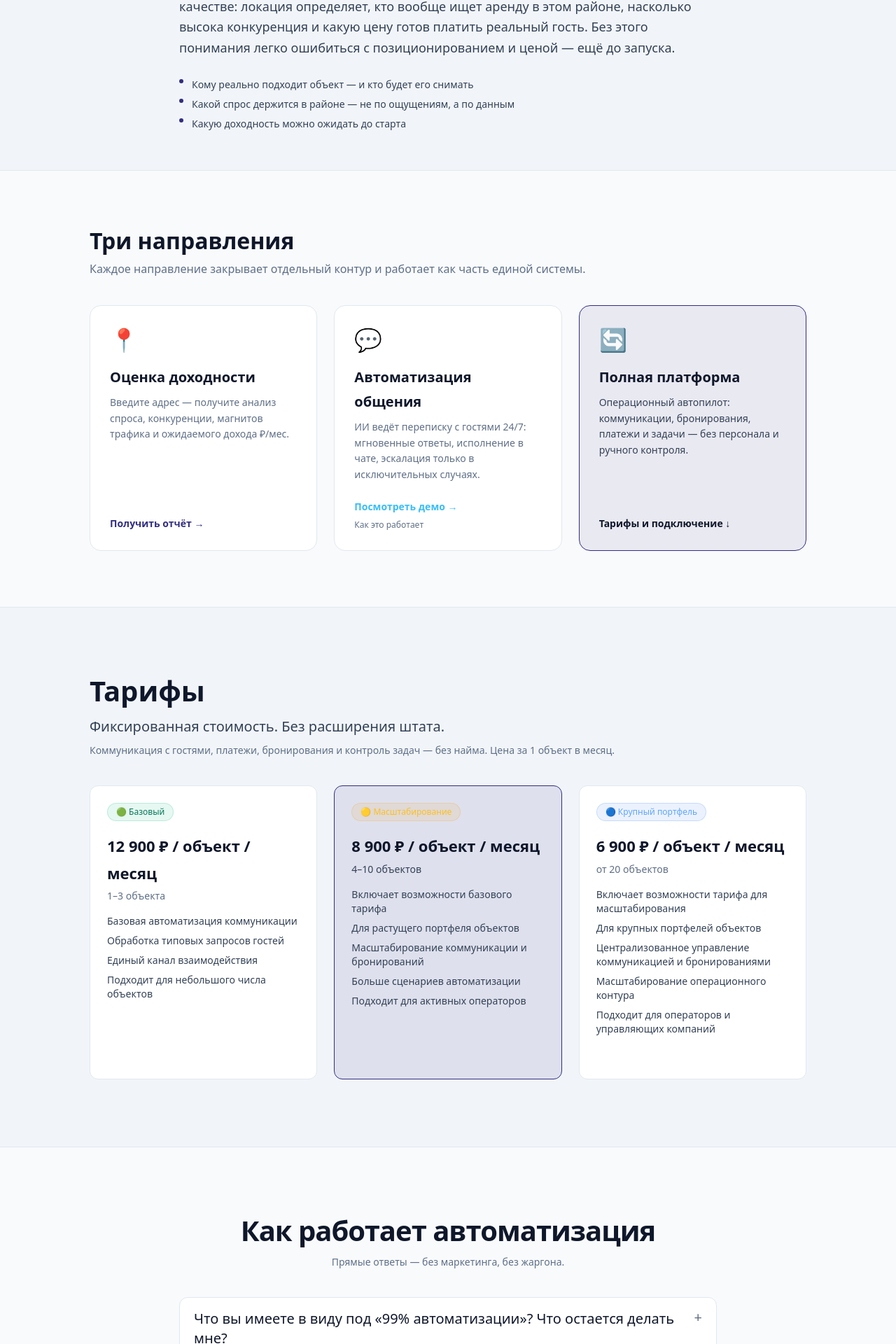
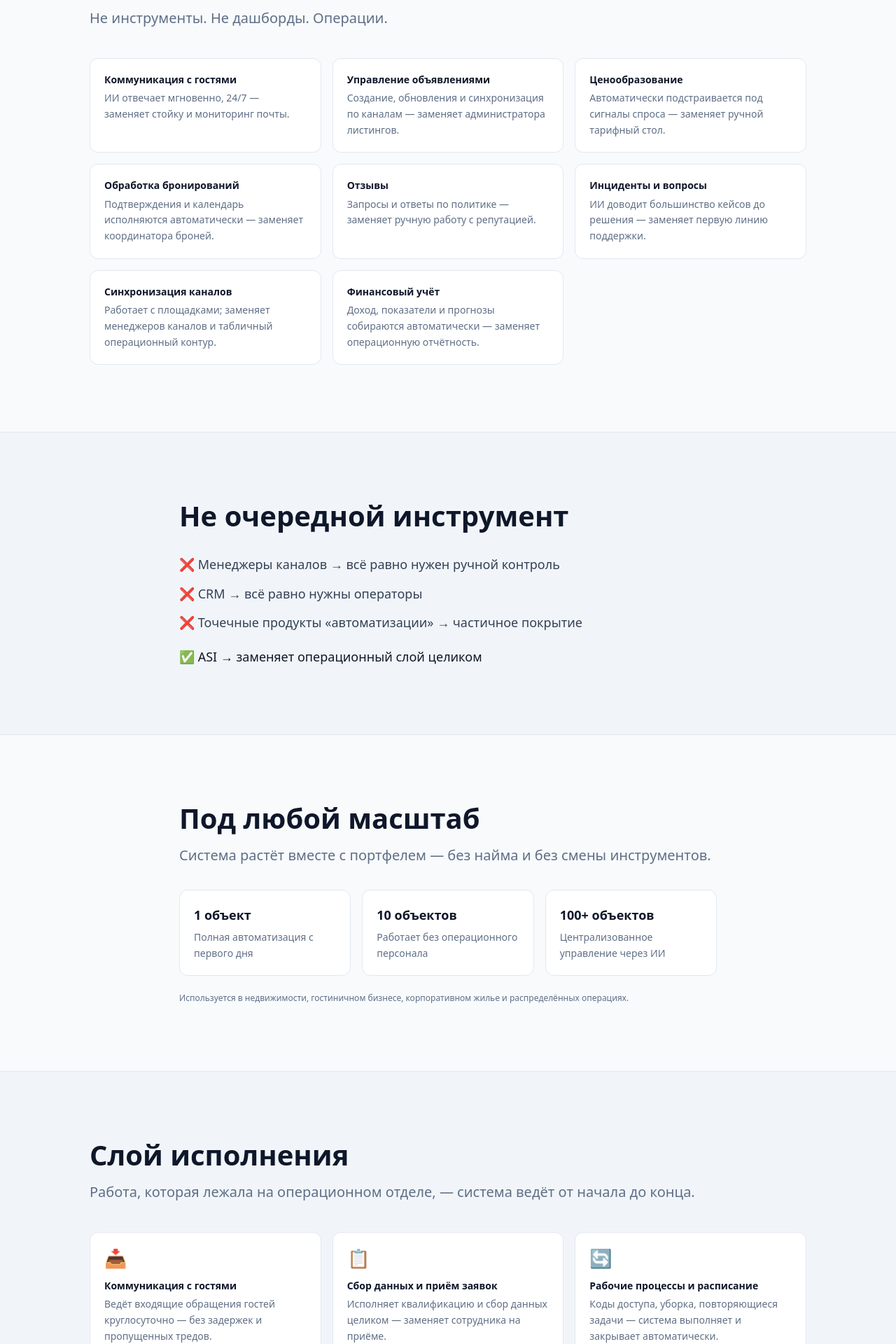
Before and after one commit to ASI-integration/asi-landing, a Next.js app: page /ru in a window 1280 px wide. Shown: the part 1199-3119 px from the top of the page at 70% size. Built offline with nearby package versions, Linux system fonts and the light colour scheme.

Commit message:
feat(ru-home): replace bridge and modules with stronger static sections

```diff
--- a/src/app/ru/page.tsx
+++ b/src/app/ru/page.tsx
@@ -9,6 +9,103 @@ import { RuComplianceFooter } from '@/components/ru/RuComplianceFooter';
 import { RuPublicNavHeader } from '@/components/ru/RuPublicNavHeader';
 
 const DEMO_LINK = '/connect';
+
+/* ─── Platform modules ──────────────────────────────────────────────────────── */
+const MODULES = [
+  {
+    id: 'real-estate',
+    name: 'Автопилот для недвижимости',
+    status: 'ACTIVE' as const,
+    desc: 'Ведёт коммуникации с гостями, операции, платежи и контроль от начала до конца.',
+  },
+  {
+    id: 'security',
+    name: 'Автопилот безопасности',
+    status: 'COMING SOON' as const,
+    desc: 'Мониторит события, исполняет правила доступа и автоматически реагирует на инциденты.',
+  },
+  {
+    id: 'market',
+    name: 'Автоматизация рынка',
+    status: 'COMING SOON' as const,
+    desc: 'Ведёт клиентские потоки, транзакции и операционные процессы без отдельного операционного стола.',
+  },
+];
+
+/* ─── Что автоматизируется ───────────────────────────────────────────────────── */
+const AUTOMATED_ITEMS = [
+  {
+    title: 'Коммуникация с гостями',
+    desc: 'ИИ отвечает мгновенно, 24/7 — заменяет стойку и мониторинг почты.',
+  },
+  {
+    title: 'Управление объявлениями',
+    desc: 'Создание, обновления и синхронизация по каналам — заменяет администратора листингов.',
+  },
+  {
+    title: 'Ценообразование',
+    desc: 'Автоматически подстраивается под сигналы спроса — заменяет ручной тарифный стол.',
+  },
+  {
+    title: 'Обработка бронирований',
+    desc: 'Подтверждения и календарь исполняются автоматически — заменяет координатора броней.',
+  },
+  {
+    title: 'Отзывы',
+    desc: 'Запросы и ответы по политике — заменяет ручную работу с репутацией.',
+  },
+  {
+    title: 'Инциденты и вопросы',
+    desc: 'ИИ доводит большинство кейсов до решения — заменяет первую линию поддержки.',
+  },
+  {
+    title: 'Синхронизация каналов',
+    desc: 'Работает с площадками; заменяет менеджеров каналов и табличный операционный контур.',
+  },
+  {
+    title: 'Финансовый учёт',
+    desc: 'Доход, показатели и прогнозы собираются автоматически — заменяет операционную отчётность.',
+  },
+];
+
+/* ─── Cards ─────────────────────────────────────────────────────────────────── */
+const CARDS = [
+  {
+    icon: '📥',
+    title: 'Коммуникация с гостями',
+    desc: 'Ведёт входящие обращения гостей круглосуточно — без задержек и пропущенных тредов.',
+  },
+  {
+    icon: '📋',
+    title: 'Сбор данных и приём заявок',
+    desc: 'Исполняет квалификацию и сбор данных целиком — заменяет сотрудника на приёме.',
+  },
+  {
+    icon: '🔄',
+    title: 'Рабочие процессы и расписание',
+    desc: 'Коды доступа, уборка, повторяющиеся задачи — система выполняет и закрывает автоматически.',
+  },
+  {
+    icon: '💳',
+    title: 'Платежи и монетизация',
+    desc: 'Доплаты, поздний выезд, дополнительные услуги — счёт в чате, оплата в один клик.',
+  },
+  {
+    icon: '📊',
+    title: 'Динамическое ценообразование',
+    desc: 'Тарифы двигаются со спросом, конкурентами и загрузкой — без ревеню-менеджера в контуре.',
+  },
+  {
+    icon: '🔔',
+    title: 'Редкий вызов оператора',
+    desc: 'Истинные исключения уходят человеку с полным контекстом. Всё остальное исполняется автоматически.',
+  },
+  {
+    icon: '🔒',
+    title: 'Безопасность и контроль доступа',
+    desc: 'Мониторинг в реальном времени, контроль доступа, обнаружение инцидентов и автоматические сценарии реагирования.',
+  },
+];
 
 /* ─── Contacts ──────────────────────────────────────────────────────────────── */
 function ContactLinks({ orientation = 'row' }: { orientation?: 'row' | 'col' }) {
@@ -71,94 +168,148 @@ export default function HomeRu() {
           ctaExternal: false,
         }} telegramVariant="icon" />
 
-        {/* ── Bridge: почему локация важна ── */}
-        <section className="py-12 sm:py-14 px-4 sm:px-6 bg-[var(--t-surface-2)] border-t border-[var(--t-border)]">
+        {/* ── Что реально автоматизируется ── */}
+        <section className="py-20 sm:py-24 px-4 sm:px-6 bg-[var(--t-bg)] border-t border-[var(--t-border)]">
+          <div className="max-w-5xl mx-auto">
+            <h2 className="text-3xl sm:text-4xl font-bold text-[var(--t-text)] mb-3">
+              Что реально автоматизируется
+            </h2>
+            <p className="text-[var(--t-muted)] text-lg mb-10">
+              Не инструменты. Не дашборды. Операции.
+            </p>
+            <div className="grid sm:grid-cols-2 lg:grid-cols-3 gap-4">
+              {AUTOMATED_ITEMS.map((item) => (
+                <div
+                  key={item.title}
+                  className="p-5 rounded-xl border border-[var(--t-border)] bg-[var(--t-surface)]"
+                >
+                  <h3 className="font-semibold text-[var(--t-text)] text-sm leading-snug">{item.title}</h3>
+                  <p className="mt-1.5 text-sm text-[var(--t-muted)] leading-relaxed">{item.desc}</p>
+                </div>
+              ))}
+            </div>
+          </div>
+        </section>
+
+        {/* ── Не очередной инструмент ── */}
+        <section className="py-20 sm:py-24 px-4 sm:px-6 bg-[var(--t-surface-2)] border-t border-[var(--t-border)]">
           <div className="max-w-3xl mx-auto">
-            <h2 className="text-2xl sm:text-3xl font-bold text-[var(--t-text)] mb-4">
-              Доходность — это не только ремонт
+            <h2 className="text-3xl sm:text-4xl font-bold text-[var(--t-text)] mb-8">
+              Не очередной инструмент
             </h2>
-            <p className="text-[var(--t-text-2)] text-base leading-relaxed mb-7">
-              Один объект работает хорошо, другой — почти не загружается. Часто дело не в качестве: локация определяет, кто вообще ищет аренду в этом районе, насколько высока конкуренция и какую цену готов платить реальный гость. Без этого понимания легко ошибиться с позиционированием и ценой — ещё до запуска.
-            </p>
-            <ul className="space-y-2">
-              {[
-                'Кому реально подходит объект — и кто будет его снимать',
-                'Какой спрос держится в районе — не по ощущениям, а по данным',
-                'Какую доходность можно ожидать до старта',
-              ].map((point) => (
-                <li key={point} className="flex items-start gap-3 text-sm text-[var(--t-text-2)]">
-                  <span className="mt-0.5 w-1.5 h-1.5 rounded-full bg-[color:var(--t-accent)] shrink-0" />
-                  {point}
+            <ul className="space-y-3 text-[var(--t-text-2)] text-base leading-relaxed">
+              <li>
+                <span className="text-[var(--t-muted)]" aria-hidden>❌ </span>
+                Менеджеры каналов → всё равно нужен ручной контроль
               </li>
-              ))}
+              <li>
+                <span className="text-[var(--t-muted)]" aria-hidden>❌ </span>
+                CRM → всё равно нужны операторы
+              </li>
+              <li>
+                <span className="text-[var(--t-muted)]" aria-hidden>❌ </span>
+                Точечные продукты «автоматизации» → частичное покрытие
+              </li>
+              <li className="pt-2 text-[var(--t-text)] font-medium">
+                <span className="text-emerald-500/90" aria-hidden>✅ </span>
+                ASI → заменяет операционный слой целиком
+              </li>
             </ul>
           </div>
         </section>
 
-        {/* ── 3 продуктовых модуля ── */}
-        <section className="py-16 sm:py-20 px-4 sm:px-6 bg-[var(--t-bg)] border-t border-[var(--t-border)]">
+        {/* ── Под любой масштаб ── */}
+        <section id="scale" className="scroll-mt-20 py-20 sm:py-24 px-4 sm:px-6 bg-[var(--t-bg)] border-t border-[var(--t-border)]">
+          <div className="max-w-3xl mx-auto">
+            <h2 className="text-3xl sm:text-4xl font-bold text-[var(--t-text)] mb-3">
+              Под любой масштаб
+            </h2>
+            <p className="text-[var(--t-muted)] text-lg mb-8">
+              Система растёт вместе с портфелем — без найма и без смены инструментов.
+            </p>
+            <div className="grid sm:grid-cols-3 gap-4">
+              {[
+                { scale: '1 объект',      note: 'Полная автоматизация с первого дня' },
+                { scale: '10 объектов',   note: 'Работает без операционного персонала' },
+                { scale: '100+ объектов', note: 'Централизованное управление через ИИ' },
+              ].map(({ scale, note }) => (
+                <div key={scale} className="p-5 rounded-xl border border-[var(--t-border)] bg-[var(--t-surface)]">
+                  <p className="text-[var(--t-text)] font-semibold text-base">{scale}</p>
+                  <p className="mt-1 text-sm text-[var(--t-muted)] leading-relaxed">{note}</p>
+                </div>
+              ))}
+            </div>
+            <p className="mt-6 text-xs text-[var(--t-muted)]">
+              Используется в недвижимости, гостиничном бизнесе, корпоративном жилье и распределённых операциях.
+            </p>
+          </div>
+        </section>
+
+        {/* ── Слой исполнения ── */}
+        <section className="py-20 sm:py-24 px-4 sm:px-6 bg-[var(--t-surface-2)] border-t border-[var(--t-border)]">
           <div className="max-w-5xl mx-auto">
-            <h2 className="text-2xl sm:text-3xl font-bold text-[var(--t-text)] mb-2">
-              Три направления
+            <h2 className="text-3xl sm:text-4xl font-bold text-[var(--t-text)] mb-3">
+              Слой исполнения
             </h2>
-            <p className="text-[var(--t-muted)] mb-10">
-              Каждое направление закрывает отдельный контур и работает как часть единой системы.
+            <p className="text-[var(--t-muted)] text-lg mb-10">
+              Работа, которая лежала на операционном отделе, — система ведёт от начала до конца.
             </p>
-            <div className="grid sm:grid-cols-3 gap-6">
-
-              {/* Module 1 — Location */}
-              <div className="flex flex-col p-7 rounded-2xl border border-[var(--t-border)] bg-[var(--t-surface)] hover:border-[color:var(--t-accent)]/60 hover:bg-[color-mix(in_srgb,var(--t-accent)_5%,var(--t-surface))] transition-all">
-                <div className="text-3xl mb-4">📍</div>
-                <h3 className="font-bold text-[var(--t-text)] text-lg mb-2">Оценка доходности</h3>
-                <p className="text-sm text-[var(--t-muted)] leading-relaxed mb-6 flex-1">
-                  Введите адрес — получите анализ спроса, конкуренции, магнитов трафика и ожидаемого дохода ₽/мес.
-                </p>
-                <Link
-                  href="/ru/location-analysis"
-                  className="inline-flex items-center gap-1.5 text-sm font-semibold text-[color:var(--t-accent)] hover:opacity-80 transition-opacity"
+            <div className="grid sm:grid-cols-2 lg:grid-cols-3 gap-4">
+              {CARDS.map((card) => (
+                <div
+                  key={card.title}
+                  className="p-5 rounded-xl border border-[var(--t-border)] bg-[var(--t-surface)]"
                 >
-                  Получить отчёт →
-                </Link>
+                  <span className="text-2xl" aria-hidden>{card.icon}</span>
+                  <h3 className="mt-3 font-semibold text-[var(--t-text)] text-sm leading-snug">{card.title}</h3>
+                  <p className="mt-1.5 text-sm text-[var(--t-muted)] leading-relaxed">{card.desc}</p>
                 </div>
-
-              {/* Module 2 — Communication */}
-              <div className="flex flex-col p-7 rounded-2xl border border-[var(--t-border)] bg-[var(--t-surface)] hover:border-sky-500/40 hover:bg-sky-950/10 transition-all">
-                <div className="text-3xl mb-4">💬</div>
-                <h3 className="font-bold text-[var(--t-text)] text-lg mb-2">Автоматизация общения</h3>
-                <p className="text-sm text-[var(--t-muted)] leading-relaxed mb-6 flex-1">
-                  ИИ ведёт переписку с гостями 24/7: мгновенные ответы, исполнение в чате, эскалация только в исключительных случаях.
-                </p>
-                <div className="flex flex-col gap-2">
-                  <Link
-                    href="/connect"
-                    className="inline-flex items-center gap-1.5 text-sm font-semibold text-sky-400 hover:text-sky-300 transition-colors"
-                  >
-                    Посмотреть демо →
-                  </Link>
-                  <Link
-                    href="/features/communication"
-                    className="text-xs text-[var(--t-muted)] hover:text-[var(--t-text-2)] transition-colors"
-                  >
-                    Как это работает
-                  </Link>
+              ))}
             </div>
           </div>
+        </section>
 
-              {/* Module 3 — Full Platform */}
-              <div className="flex flex-col p-7 rounded-2xl border border-[color:var(--t-accent)] bg-[color-mix(in_srgb,var(--t-accent)_8%,transparent)] hover:bg-[color-mix(in_srgb,var(--t-accent)_12%,transparent)] transition-all">
-                <div className="text-3xl mb-4">🔄</div>
-                <h3 className="font-bold text-[var(--t-text)] text-lg mb-2">Полная платформа</h3>
-                <p className="text-sm text-[var(--t-text-2)] leading-relaxed mb-6 flex-1">
-                  Операционный автопилот: коммуникации, бронирования, платежи и задачи — без персонала и ручного контроля.
+        {/* ── Модули платформы ── */}
+        <section id="platform-modules" className="scroll-mt-20 py-20 sm:py-24 px-4 sm:px-6 bg-[var(--t-bg)] border-t border-[var(--t-border)]">
+          <div className="max-w-5xl mx-auto">
+            <h2 className="text-3xl sm:text-4xl font-bold text-[var(--t-text)] mb-3">
+              Модули платформы
+            </h2>
+            <p className="text-[var(--t-muted)] text-lg mb-10">
+              Автономные системы на одной инфраструктуре — каждая ведёт свой домен.
             </p>
-                <a
-                  href="#pricing"
-                  className="inline-flex items-center gap-1.5 text-sm font-semibold text-[var(--t-text)] hover:opacity-80 transition-opacity"
+            <div className="grid sm:grid-cols-3 gap-4">
+              {MODULES.map((mod) => {
+                const isActive = mod.status === 'ACTIVE';
+                return (
+                  <div
+                    key={mod.id}
+                    className={`p-6 rounded-xl border transition-all ${
+                      isActive
+                        ? 'border-[color:var(--t-accent)] bg-[color-mix(in_srgb,var(--t-accent)_10%,transparent)]'
+                        : 'border-[var(--t-border)] bg-[var(--t-surface)]'
+                    }`}
                   >
-                  Тарифы и подключение ↓
-                </a>
+                    <div className="flex items-start justify-between gap-3 mb-4">
+                      <h3 className={`font-semibold text-sm leading-snug ${isActive ? 'text-[var(--t-text)]' : 'text-[var(--t-text-2)]'}`}>
+                        {mod.name}
+                      </h3>
+                      <span
+                        className={`shrink-0 text-[10px] font-bold uppercase tracking-widest px-2 py-0.5 rounded-full ${
+                          isActive
+                            ? 'bg-[color-mix(in_srgb,var(--t-accent)_18%,transparent)] text-[var(--t-text)] border border-[color:var(--t-accent)]'
+                            : 'bg-[var(--t-surface-2)] text-[var(--t-muted)] border border-[var(--t-border)]'
+                        }`}
+                      >
+                        {isActive ? 'АКТИВНО' : 'СКОРО'}
+                      </span>
                     </div>
-
+                    <p className={`text-sm leading-relaxed ${isActive ? 'text-[var(--t-text-2)]' : 'text-[var(--t-muted)]'}`}>
+                      {mod.desc}
+                    </p>
+                  </div>
+                );
+              })}
             </div>
           </div>
         </section>
```
Lines whose indentation alone changed are shown as unchanged.
